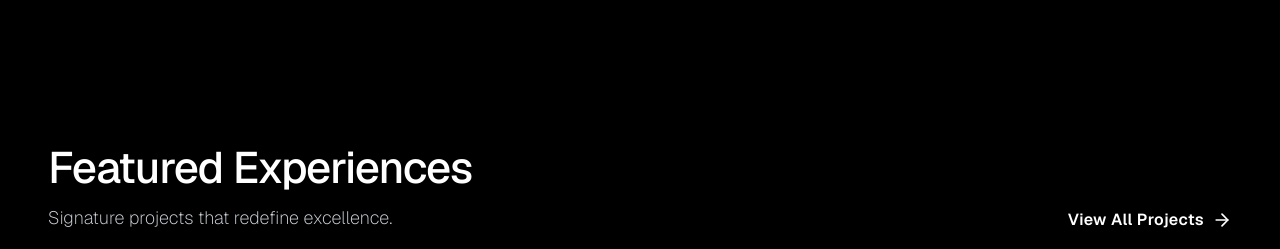
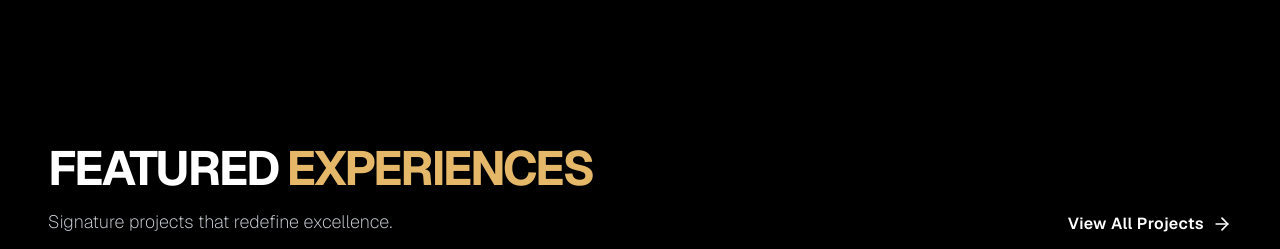
Before and after one commit to SarthakPimprikar/Saaga-Events, a Next.js app: page / in a window 1280 px wide. Shown: the part 2820-3069 px from the top of the page. Built offline with nearby package versions, Linux system fonts and the light colour scheme; a web font is replaced by a local one.

Commit message:
style: update featured experiences heading to match global bold and half-yellow styling

```diff
--- a/src/app/page.tsx
+++ b/src/app/page.tsx
@@ -346,7 +346,9 @@ export default function Home() {
         {/* Header */}
         <div className="flex flex-col md:flex-row md:items-end justify-between gap-6 mb-12">
           <div>
-            <h2 className="text-4xl md:text-[2.75rem] font-medium mb-3 text-white tracking-tight">Featured Experiences</h2>
+            <h2 className="text-3xl md:text-5xl lg:text-5xl font-bold uppercase text-white tracking-tighter mb-4">
+              FEATURED <span className="text-[#e5b869]">EXPERIENCES</span>
+            </h2>
             <p className="text-gray-300 text-base md:text-lg font-extralight">Signature projects that redefine excellence.</p>
           </div>
           <Link href="#projects" className="flex items-center gap-2 text-white hover:text-[#e5b869] transition-colors font-semibold tracking-wide">
```
